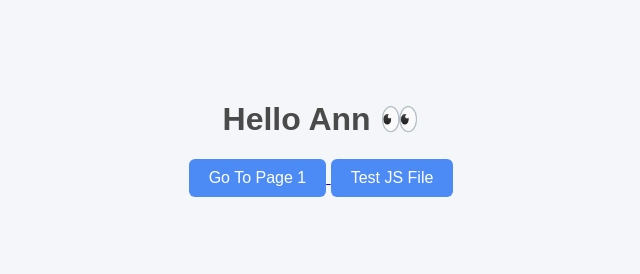
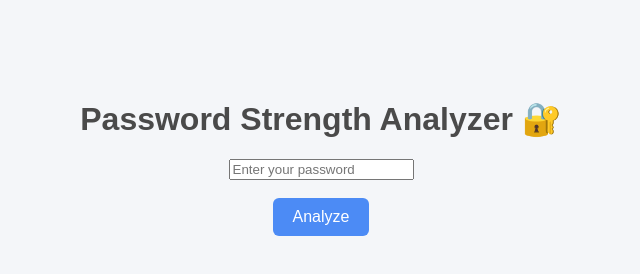
Before and after one commit to Ann-1mj/password-strength-analyzer, a plain HTML site: page index.html in a window 1280 px wide. Shown: the whole page, without its empty margins (319-959 px from the left). Drawn offline with Linux system fonts and the light colour scheme.

Commit message:
converted project to password strength analyzer

```diff
--- a/index.html
+++ b/index.html
@@ -7,15 +7,19 @@
 <body>
 
 
-    <h1>Hello Ann 👀</h1>
 
-    <a href="page1.html">
-        <button>Go To Page 1</button>
-    </a>
 
-    <button onclick="showMessage()">Test JS File</button>
+<h1>Password Strength Analyzer 🔐</h1>
 
-    <script src="script.js"></script>
+<input type="password" id="passwordInput" placeholder="Enter your password">
+<br><br>
+
+<button onclick="checkStrength()">Analyze</button>
+
+<p id="result"></p>
+
+<script src="script.js"></script>
+
 
 
 </body>
```
